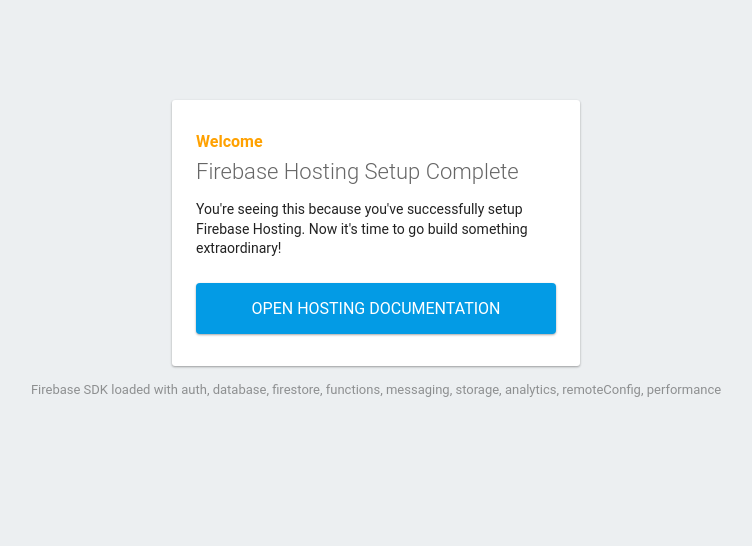
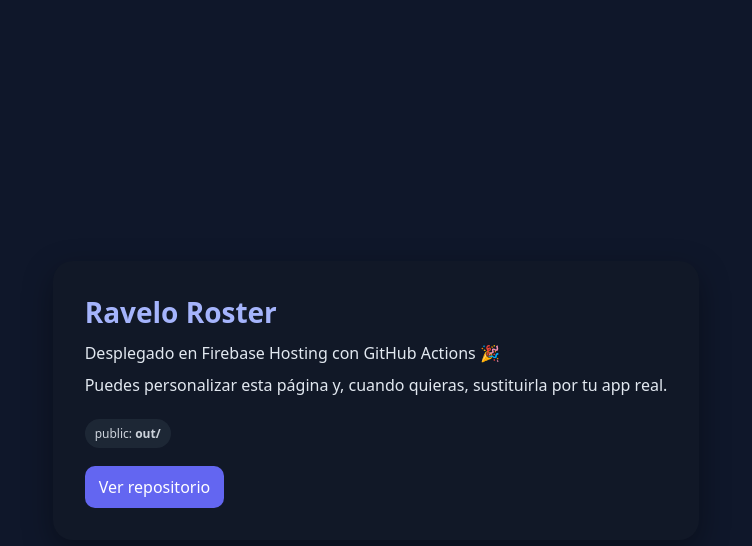
Before and after one commit to sdravelo/estudio, a plain HTML site: page out/index.html in a window 1280 px wide. Shown: the whole page, without its empty margins (264-1016 px from the left). Drawn offline with Linux system fonts and the light colour scheme; some packages are replaced by stand-ins of ours.

Commit message:
Home: reemplaza landing por Ravelo Roster

```diff
--- a/out/index.html
+++ b/out/index.html
@@ -1,89 +1,27 @@
-<!DOCTYPE html>
-<html>
+<!doctype html>
+<html lang="es">
 <head>
-    <meta charset="utf-8">
-    <meta name="viewport" content="width=device-width, initial-scale=1">
-    <title>Welcome to Firebase Hosting</title>
-
-    <!-- update the version number as needed -->
-    <script defer src="/__/firebase/12.1.0/firebase-app-compat.js"></script>
-    <!-- include only the Firebase features as you need -->
-    <script defer src="/__/firebase/12.1.0/firebase-auth-compat.js"></script>
-    <script defer src="/__/firebase/12.1.0/firebase-database-compat.js"></script>
-    <script defer src="/__/firebase/12.1.0/firebase-firestore-compat.js"></script>
-    <script defer src="/__/firebase/12.1.0/firebase-functions-compat.js"></script>
-    <script defer src="/__/firebase/12.1.0/firebase-messaging-compat.js"></script>
-    <script defer src="/__/firebase/12.1.0/firebase-storage-compat.js"></script>
-    <script defer src="/__/firebase/12.1.0/firebase-analytics-compat.js"></script>
-    <script defer src="/__/firebase/12.1.0/firebase-remote-config-compat.js"></script>
-    <script defer src="/__/firebase/12.1.0/firebase-performance-compat.js"></script>
-    <!--
-      initialize the SDK after all desired features are loaded, set useEmulator to false
-      to avoid connecting the SDK to running emulators.
-    -->
-    <script defer src="/__/firebase/init.js?useEmulator=true"></script>
-
-    <style media="screen">
-      body { background: #ECEFF1; color: rgba(0,0,0,0.87); font-family: Roboto, Helvetica, Arial, sans-serif; margin: 0; padding: 0; }
-      #message { background: white; max-width: 360px; margin: 100px auto 16px; padding: 32px 24px; border-radius: 3px; }
-      #message h2 { color: #ffa100; font-weight: bold; font-size: 16px; margin: 0 0 8px; }
-      #message h1 { font-size: 22px; font-weight: 300; color: rgba(0,0,0,0.6); margin: 0 0 16px;}
-      #message p { line-height: 140%; margin: 16px 0 24px; font-size: 14px; }
-      #message a { display: block; text-align: center; background: #039be5; text-transform: uppercase; text-decoration: none; color: white; padding: 16px; border-radius: 4px; }
-      #message, #message a { box-shadow: 0 1px 3px rgba(0,0,0,0.12), 0 1px 2px rgba(0,0,0,0.24); }
-      #load { color: rgba(0,0,0,0.4); text-align: center; font-size: 13px; }
-      @media (max-width: 600px) {
-        body, #message { margin-top: 0; background: white; box-shadow: none; }
-        body { border-top: 16px solid #ffa100; }
-      }
+  <meta charset="utf-8" />
+  <meta name="viewport" content="width=device-width, initial-scale=1" />
+  <title>Ravelo Roster</title>
+  <style>
+    :root { font-family: ui-sans-serif, system-ui, -apple-system, Segoe UI, Roboto, Helvetica, Arial; }
+    body { margin:0; min-height:100vh; display:grid; place-items:center; background:#0f172a; color:#e2e8f0; }
+    .card { max-width:720px; padding:32px; border-radius:20px; background:#111827; box-shadow:0 10px 30px rgba(0,0,0,.35); }
+    h1 { margin:0 0 10px; font-size:28px; color:#a5b4fc; }
+    p { margin:8px 0; line-height:1.5; }
+    .tag { display:inline-block; margin-top:14px; padding:6px 10px; border-radius:999px; background:#1f2937; font-size:12px; opacity:.9 }
+    a.btn { display:inline-block; margin-top:18px; padding:10px 14px; border-radius:10px; background:#6366f1; color:white; text-decoration:none; }
+    a.btn:hover { filter:brightness(1.1); }
   </style>
 </head>
 <body>
-    <div id="message">
-      <h2>Welcome</h2>
-      <h1>Firebase Hosting Setup Complete</h1>
-      <p>You're seeing this because you've successfully setup Firebase Hosting. Now it's time to go build something extraordinary!</p>
-      <a target="_blank" href="https://firebase.google.com/docs/hosting/">Open Hosting Documentation</a>
+  <div class="card">
+    <h1>Ravelo Roster</h1>
+    <p>Desplegado en Firebase Hosting con GitHub Actions 🎉</p>
+    <p>Puedes personalizar esta página y, cuando quieras, sustituirla por tu app real.</p>
+    <span class="tag">public: <b>out/</b></span><br/>
+    <a class="btn" href="https://github.com/sdravelo/estudio" target="_blank" rel="noopener">Ver repositorio</a>
   </div>
-    <p id="load">Firebase SDK Loading&hellip;</p>
-
-    <script>
-      document.addEventListener('DOMContentLoaded', function() {
-        const loadEl = document.querySelector('#load');
-        // // 🔥🔥🔥🔥🔥🔥🔥🔥🔥🔥🔥🔥🔥🔥🔥🔥🔥🔥🔥🔥🔥🔥🔥🔥🔥🔥🔥🔥🔥🔥🔥
-        // // The Firebase SDK is initialized and available here!
-        //
-        // firebase.auth().onAuthStateChanged(user => { });
-        // firebase.database().ref('/path/to/ref').on('value', snapshot => { });
-        // firebase.firestore().doc('/foo/bar').get().then(() => { });
-        // firebase.functions().httpsCallable('yourFunction')().then(() => { });
-        // firebase.messaging().requestPermission().then(() => { });
-        // firebase.storage().ref('/path/to/ref').getDownloadURL().then(() => { });
-        // firebase.analytics(); // call to activate
-        // firebase.analytics().logEvent('tutorial_completed');
-        // firebase.performance(); // call to activate
-        //
-        // // 🔥🔥🔥🔥🔥🔥🔥🔥🔥🔥🔥🔥🔥🔥🔥🔥🔥🔥🔥🔥🔥🔥🔥🔥🔥🔥🔥🔥🔥🔥🔥
-
-        try {
-          let app = firebase.app();
-          let features = [
-            'auth',
-            'database',
-            'firestore',
-            'functions',
-            'messaging',
-            'storage',
-            'analytics',
-            'remoteConfig',
-            'performance',
-          ].filter(feature => typeof app[feature] === 'function');
-          loadEl.textContent = `Firebase SDK loaded with ${features.join(', ')}`;
-        } catch (e) {
-          console.error(e);
-          loadEl.textContent = 'Error loading the Firebase SDK, check the console.';
-        }
-      });
-    </script>
 </body>
 </html>
```
Lines whose indentation alone changed are shown as unchanged.
